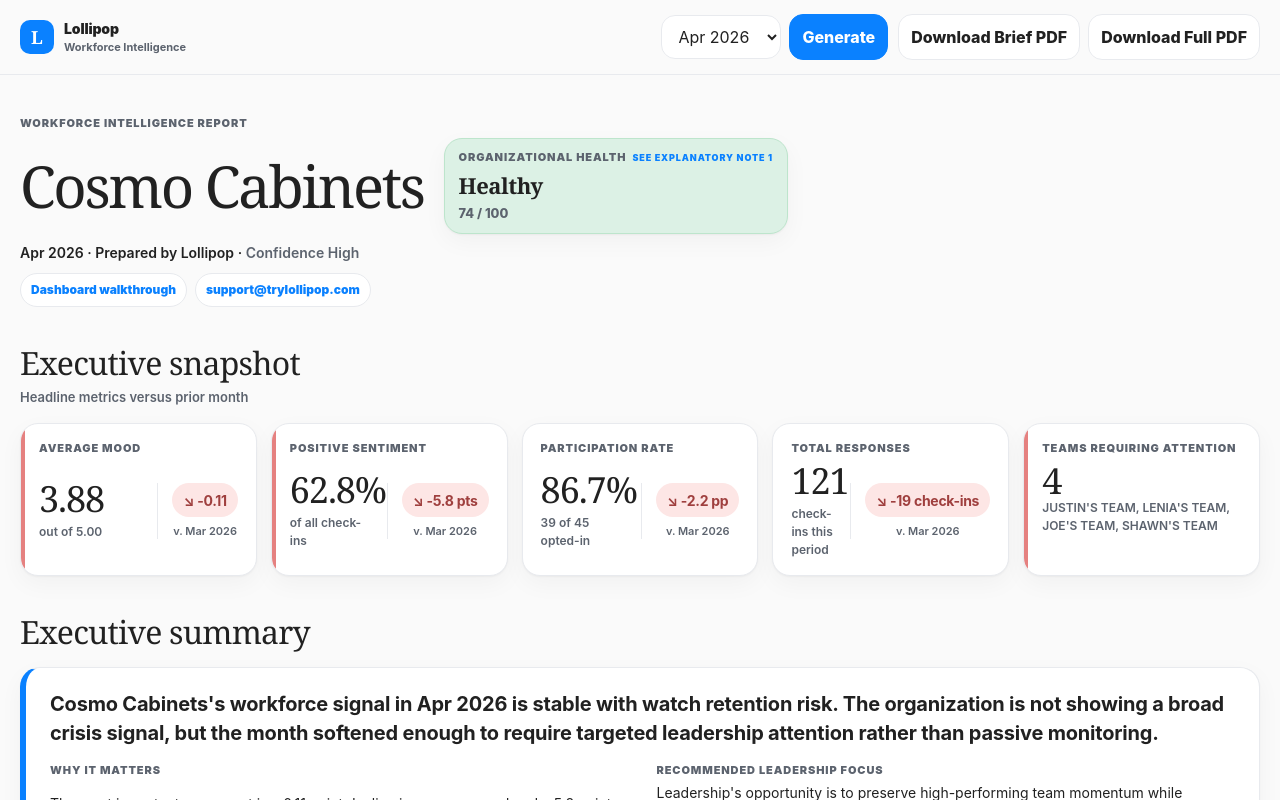
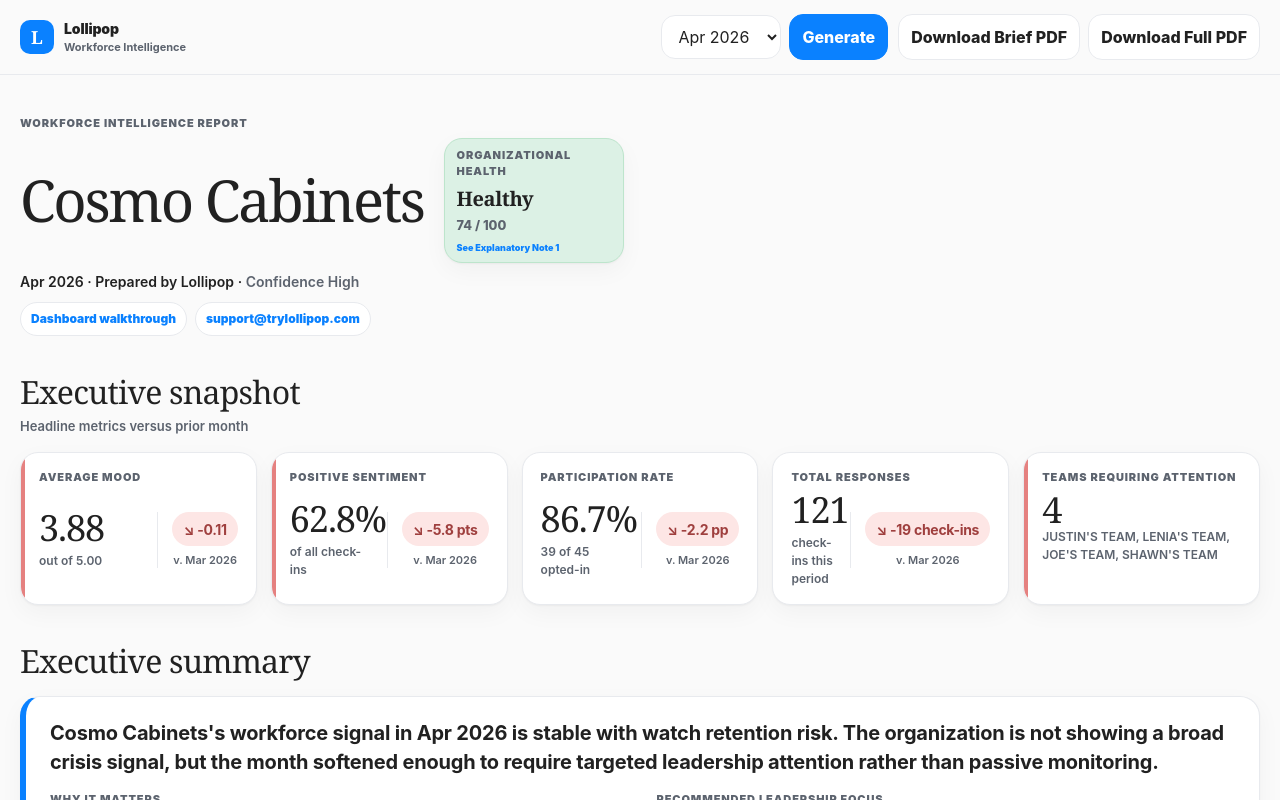
Before and after one commit to jeffrey1892/Lollipop-Monthly-Reports, a Next.js app: page / in a window 1280 px wide. Shown: the top 800 px of the page. Built offline with nearby package versions, Linux system fonts and the light colour scheme.

Commit message:
Narrow health tile; move explanatory note ref to bottom

```diff
--- a/src/app/globals.css
+++ b/src/app/globals.css
@@ -219,8 +219,9 @@
 .exec-header{display:block;padding:10px 0 0;margin-bottom:8px}
 .exec-header-title-row{display:flex;align-items:center;gap:20px;flex-wrap:wrap;margin:6px 0 8px}
 .exec-header-title-row .client-title{margin:0!important}
-.exec-header-title-row .health-tile{text-align:left;min-width:0;padding:10px 14px}
-.exec-header-title-row .health-tile strong{font-size:22px}
+.exec-header-title-row .health-tile{text-align:left;min-width:0;padding:8px 12px;width:max-content;max-width:180px}
+.exec-header-title-row .health-tile strong{font-size:20px}
+.exec-header-title-row .health-tile .note-ref{display:block;margin:6px 0 0}
 .exec-header-main .client-title{font-family:Georgia,serif;font-size:clamp(36px,5.5vw,58px);line-height:1;letter-spacing:-.04em;margin:6px 0 8px}
 .exec-header-meta{margin:0;color:var(--ink);font-size:14px;font-weight:600}
 .exec-header .dashboard-help{margin-top:10px}
--- a/src/app/page.tsx
+++ b/src/app/page.tsx
@@ -104,11 +104,10 @@ export default async function Home({ searchParams }: { searchParams?: Promise<{
             <div className="exec-header-title-row">
               <h1 className="client-title">{report.customerName}</h1>
               <div className={`health-tile health-${report.healthSummary.rating.toLowerCase().replace(/\s+/g, '-')}`}>
-                <span className="health-label h3-micro">
-                  Organizational health <NoteRef n={1} />
-                </span>
+                <span className="health-label h3-micro">Organizational health</span>
                 <strong>{report.healthSummary.rating}</strong>
                 <small>{report.healthSummary.score} / 100</small>
+                <NoteRef n={1} />
               </div>
             </div>
             <p className="exec-header-meta">
```
